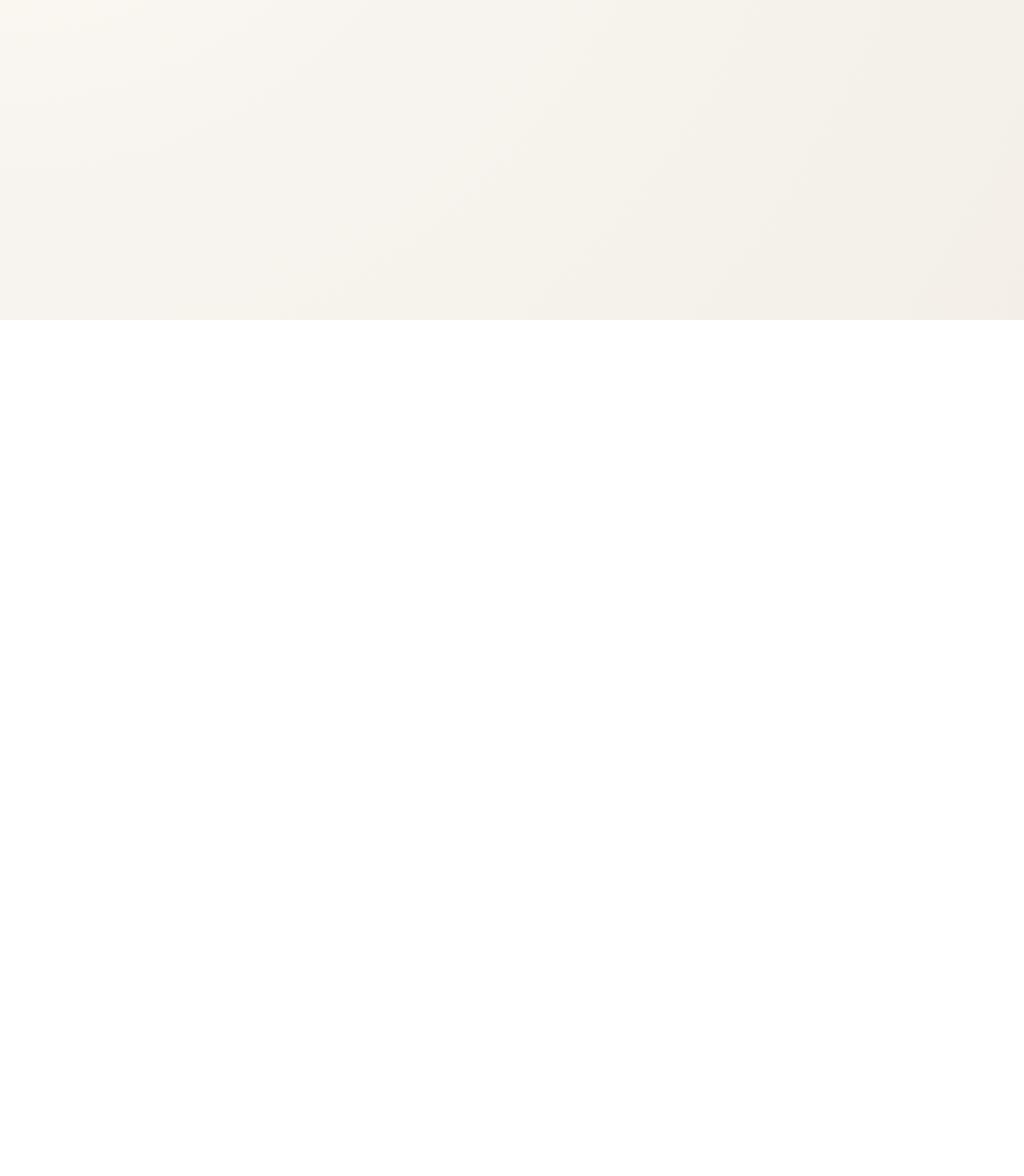
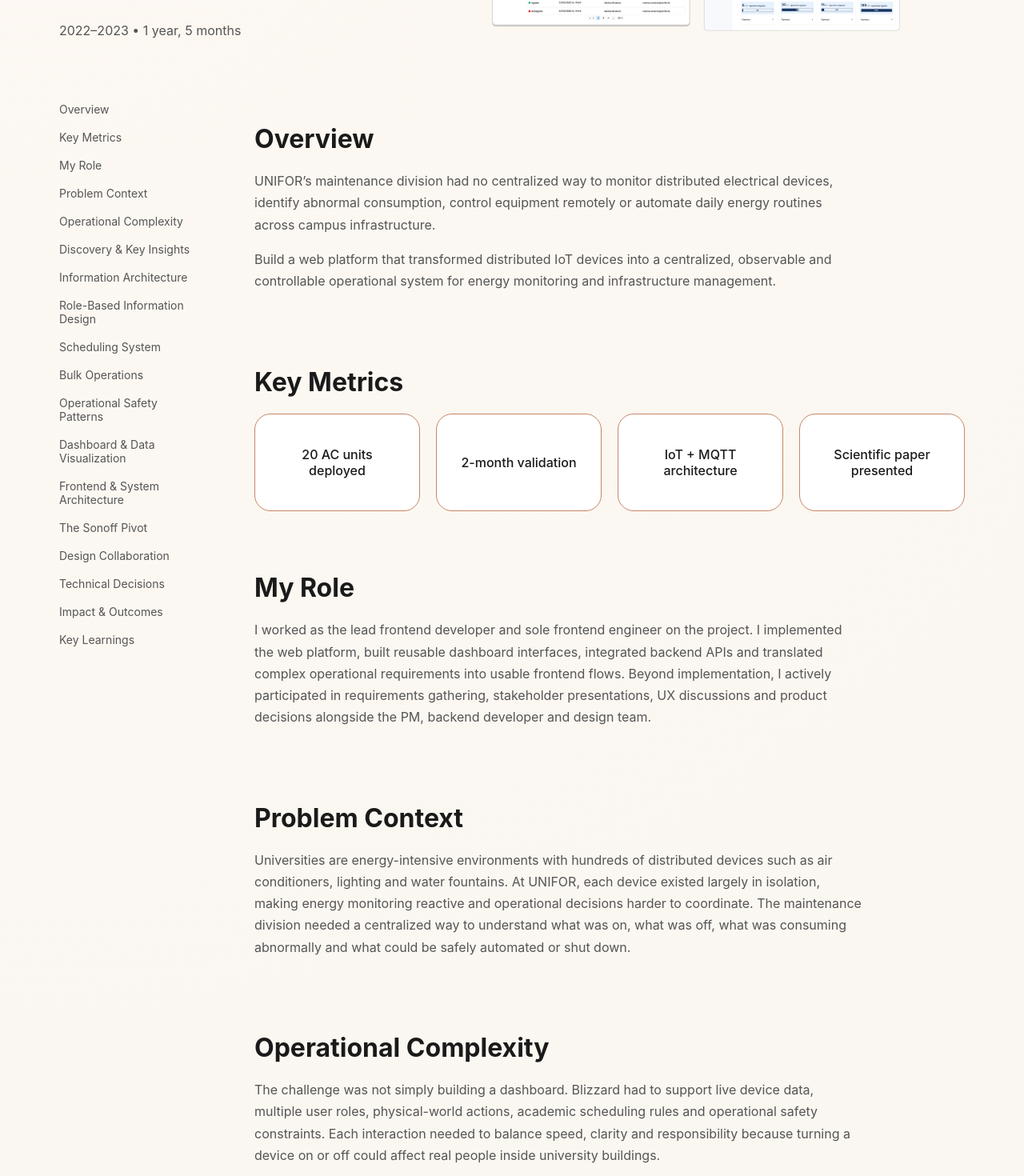
Before and after one commit to ThamiStoppelli/Portfolio, a React (Vite) app: page /project/blizzard in a window 1280 px wide. Shown: the part 400-1870 px from the top of the page at 80% size. Before the commit the page ends 800 px from the top, so only its background shows below. Built offline with nearby package versions, Linux system fonts and the light colour scheme.

Commit message:
Added info for blizzard project page

```diff
--- a/src/data/caseStudies.ts
+++ b/src/data/caseStudies.ts
@@ -282,136 +282,123 @@
         ]
     },
 
-    blizzard1: {
+    blizzard: {
         hero: {
             title: "Blizzard",
             role: "Lead Frontend Developer • UX Collaboration",
-            year: "2022",
-            duration: "1 year",
+            year: "2022–2023",
+            duration: "1 year, 5 months",
             description:
-            "Real-time energy monitoring and control platform focused on operational visibility, device management and scalable IoT integration.",
+            "IoT energy management platform for university infrastructure, focused on operational visibility, remote device control and scalable frontend architecture.",
             heroImage: "/images/blizzard/hero-mockup.png"
         },
 
         overview: {
             challenge:
-            "Universities and large facilities often struggle with fragmented monitoring systems, limited operational visibility and inefficient energy management workflows. Operators lack centralized real-time insights and intuitive interfaces for monitoring and controlling infrastructure.",
+            "UNIFOR’s maintenance division had no centralized way to monitor distributed electrical devices, identify abnormal consumption, control equipment remotely or automate daily energy routines across campus infrastructure.",
             goal:
-            "Develop a scalable real-time monitoring platform capable of consolidating energy consumption, device management and operational analytics into a centralized and intuitive dashboard experience."
+            "Build a web platform that transformed distributed IoT devices into a centralized, observable and controllable operational system for energy monitoring and infrastructure management."
         },
 
         metrics: [
-            "Real-time monitoring",
-            "IoT integration",
-            "Remote device control",
-            "Awarded scientific paper"
+            "20 AC units deployed",
+            "2-month validation",
+            "IoT + MQTT architecture",
+            "Scientific paper presented"
         ],
 
         sections: [
             {
             title: "My Role",
             text:
-                "I worked as the lead frontend developer for the project, responsible for implementing the dashboard architecture, building the user interface and translating product requirements into scalable frontend solutions. I also actively participated in UX discussions, stakeholder presentations, usability decisions and technical communication throughout the project lifecycle."
+                "I worked as the lead frontend developer and sole frontend engineer on the project. I implemented the web platform, built reusable dashboard interfaces, integrated backend APIs and translated complex operational requirements into usable frontend flows. Beyond implementation, I actively participated in requirements gathering, stakeholder presentations, UX discussions and product decisions alongside the PM, backend developer and design team."
             },
-
             {
-            title: "Problem Space",
+            title: "Problem Context",
             text:
-                "Energy monitoring systems are often fragmented, overly technical and difficult to operate efficiently. Operators usually need to navigate disconnected tools, interpret complex datasets and manually monitor infrastructure health without centralized operational visibility. This creates inefficiencies in maintenance, delayed responses and poor energy optimization."
+                "Universities are energy-intensive environments with hundreds of distributed devices such as air conditioners, lighting and water fountains. At UNIFOR, each device existed largely in isolation, making energy monitoring reactive and operational decisions harder to coordinate. The maintenance division needed a centralized way to understand what was on, what was off, what was consuming abnormally and what could be safely automated or shut down."
             },
-
             {
-            title: "Research & Discovery",
-            image: "/images/blizzard/research-discovery.png",
+            title: "Operational Complexity",
+            image: "/images/blizzard/operational-complexity.png",
             text:
-                "The discovery phase focused on understanding operational workflows, monitoring pain points and infrastructure management needs within a university environment. Key findings revealed the importance of real-time visibility, simplified dashboard interactions and centralized control mechanisms for operators managing multiple electrical systems simultaneously."
+                "The challenge was not simply building a dashboard. Blizzard had to support live device data, multiple user roles, physical-world actions, academic scheduling rules and operational safety constraints. Each interaction needed to balance speed, clarity and responsibility because turning a device on or off could affect real people inside university buildings."
             },
-
             {
-            title: "Benchmark & Competitive Analysis",
-            image: "/images/blizzard/benchmarking.png",
+            title: "Discovery & Key Insights",
+            image: "/images/blizzard/discovery-insights.png",
             text:
-                "A competitive analysis was conducted across industrial monitoring and energy management platforms such as Schneider Electric EcoStruxure, Siemens Desigo CC, ABB Ability and GE Digital. Most systems prioritized technical depth but introduced high complexity, dense interfaces and steep learning curves. Blizzard aimed to simplify operational workflows through a cleaner dashboard architecture and more intuitive monitoring experience."
+                "Requirements gathering with the DMO operations team revealed three key insights: operators searched through both spatial and categorical mental models; routine manual control should be the exception rather than the goal; and scheduling needed to follow the university’s own academic time-slot vocabulary instead of generic clock time."
             },
-
             {
-            title: "Product Strategy",
+            title: "Information Architecture",
+            image: "/images/blizzard/information-architecture.png",
             text:
-                "The platform was designed around centralized operational visibility. Instead of exposing raw technical infrastructure directly to users, the interface abstracts complex IoT data into actionable monitoring states, device controls and automation workflows. This approach improves usability while preserving scalability for larger infrastructures."
+                "The product was structured around two parallel taxonomies. Users could navigate devices spatially through buildings, rooms and equipment, or categorically through device types such as air conditioners. This dual structure respected how maintenance staff actually think: sometimes the question is where the issue is, and sometimes it is what type of device is causing it."
             },
-
             {
-            title: "System Architecture",
+            title: "Role-Based Information Design",
+            image: "/images/blizzard/role-based-access.png",
+            text:
+                "Blizzard was designed around three operational roles: Operador, Administrador and Gestor. The interface grows with each role’s responsibilities, but access was not treated only as security. It was also an information design decision. Frontline operators do not see aggregate consumption dashboards or financial analytics because that information is not part of their daily work."
+            },
+            {
+            title: "Scheduling System",
+            image: "/images/blizzard/scheduling-system.png",
+            text:
+                "The scheduling system was built around UNIFOR’s academic time-slot language, using blocks such as MAB, MCD, MEF, TAB, TCD, TEF, NAB and NCD. Instead of asking users to translate institutional routines into generic clock times, the interface speaks the same language already used by staff."
+            },
+            {
+            title: "Bulk Operations",
+            image: "/images/blizzard/bulk-operations.png",
+            text:
+                "Because operators needed to manage many devices at once, bulk actions were designed as a primary affordance. Users could select multiple devices, see the number of selected items and perform group actions through confirmation flows. Managing an entire set of devices should take a few intentional steps, not dozens of repetitive clicks."
+            },
+            {
+            title: "Operational Safety Patterns",
+            image: "/images/blizzard/confirmation-modals.png",
+            text:
+                "Every physical-world action required confirmation. In most digital products, confirmation modals can feel like friction. In Blizzard, they were a safety mechanism. Turning off equipment in an active classroom affects physical spaces, so the interface needed to prevent accidental actions while keeping workflows efficient."
+            },
+            {
+            title: "Dashboard & Data Visualization",
+            image: "/images/blizzard/data-visualization.png",
+            text:
+                "The dashboard translates operational and energy data into visual surfaces that support fast decision-making. Charts, status indicators, consumption cards and alert panels were structured to make live readings, daily consumption, costs and comparative trends easier to scan without overwhelming operators or administrators."
+            },
+            {
+            title: "Frontend & System Architecture",
             image: "/images/blizzard/system-architecture.png",
             text:
-                "The system architecture connects IoT devices, monitoring services and dashboard interfaces into a centralized operational layer. Real-time infrastructure data flows through backend services into monitoring modules responsible for device visualization, automation scheduling and remote management."
+                "The system connects Sonoff IoT devices to an MQTT broker, where backend services process telemetry and continuously update MongoDB. The frontend consumes this state through REST APIs using axios. The real-time guarantee lives in the backend and persistence layer, while the frontend focuses on making that constantly changing system understandable, actionable and visually stable."
             },
-
             {
-            title: "User Flows",
-            image: "/images/blizzard/user-flows.png",
+            title: "The Sonoff Pivot",
+            image: "/images/blizzard/sonoff-pivot.png",
             text:
-                "Core flows were designed around three primary actions: monitoring energy consumption, remotely controlling electrical devices and configuring automated operational schedules. Navigation and interaction patterns prioritized rapid status recognition and low-friction operational control."
+                "A major technical and business decision emerged during development: replacing custom-built Blizzard hardware with commercial Sonoff IoT devices. The custom device cost around R$180 per unit, while Sonoff cost around R$88.75, reducing the estimated cost for 128 units from R$23,040 to R$11,360. Because the architecture was device-agnostic above the hardware layer, the frontend and product structure absorbed the pivot without requiring a redesign."
             },
-
             {
-            title: "Early Exploration",
-            image: "/images/blizzard/wireframes.png",
+            title: "Design Collaboration",
+            image: "/images/blizzard/design-collaboration.png",
             text:
-                "Initial explorations focused on dashboard hierarchy, real-time visualization patterns and operational clarity. Early wireframes tested different layouts for monitoring density, component prioritization and rapid scanning across multiple infrastructure states."
+                "Although my official role was frontend developer, I participated deeply in UX and product conversations. I contributed to discussions around information density, card hierarchy, empty states, scheduling flows, confirmation modals and location navigation. I was not the visual designer, but I helped ensure the implemented interface worked under real data, real workflows and real operational constraints."
             },
-
             {
-            title: "Dashboard Design System",
-            image: "/images/blizzard/design-system.png",
+            title: "Technical Decisions",
             text:
-                "A modular dashboard system was established to maintain consistency across monitoring cards, charts, tables and operational controls. The visual structure prioritized readability, fast information scanning and clear hierarchy for data-heavy environments."
+                "Several engineering decisions were made deliberately based on project context. The frontend used React, JavaScript, CSS, styled-components, axios, react-router-dom, recharts and Material UI. State management remained simple, relying on React hooks and a focused AuthContext instead of adding Redux prematurely. The architecture prioritized pragmatic delivery, maintainability and clear separation between UI, API communication and IoT data flow."
             },
-
-            {
-            title: "Engineering & Frontend Architecture",
-            image: "/images/blizzard/frontend-architecture.png",
-            text:
-                "The frontend architecture was structured around modular and reusable components, enabling scalable dashboard development and maintainable real-time rendering flows. State management, API communication and visualization layers were organized to support continuous operational updates without compromising interface responsiveness."
-            },
-
-            {
-            title: "Real-Time Data Visualization",
-            image: "/images/blizzard/data-visualization.png",
-            text:
-                "The dashboard translates complex operational and energy datasets into simplified visual interfaces using charts, status indicators and monitoring modules. The goal was to reduce cognitive overload while maintaining precise operational visibility for decision-making."
-            },
-
-            {
-            title: "From Concept to Implementation",
-            image: "/images/blizzard/concept-to-implementation.png",
-            text:
-                "The project evolved from initial operational requirements into a fully functional monitoring platform through close collaboration between development, research and product discussions. Frontend implementation translated complex infrastructure workflows into scalable and intuitive dashboard interactions."
-            },
-
-            {
-            title: "Technical Stack",
-            text:
-                "The platform was developed using modern web technologies focused on scalability and real-time responsiveness. The frontend architecture relied on reusable component structures, API integrations and dynamic rendering strategies to support continuous monitoring workflows and IoT communication."
-            },
-
-            {
-            title: "Challenges & Tradeoffs",
-            text:
-                "One of the primary challenges involved balancing technical complexity with usability. Industrial monitoring systems naturally expose dense operational information, requiring careful prioritization of hierarchy, feedback states and interaction flows to avoid cognitive overload while preserving functional depth."
-            },
-
             {
             title: "Impact & Outcomes",
             image: "/images/blizzard/project-outcomes.png",
             text:
-                "Blizzard consolidated fragmented monitoring workflows into a centralized operational platform capable of improving visibility, simplifying infrastructure management and supporting more efficient energy monitoring processes. The project also resulted in an awarded scientific paper presented before an academic evaluation board."
+                "Blizzard was deployed to approximately 20 air-conditioning units in UNIFOR’s Bloco D and validated by the DMO operations team over a two-month period. The platform was operational at handoff and designed to scale to additional infrastructure categories such as lighting and water fountains. The project was also documented in a scientific article presented at UNIFOR’s XXVIII Encontro de Iniciação à Pesquisa."
             },
-
             {
-            title: "Impact & Learnings",
+            title: "Key Learnings",
             text:
-                "This project strengthened my experience building scalable frontend systems for real-world operational environments while collaborating closely with product and UX discussions. It reinforced the importance of translating technically complex workflows into interfaces that remain intuitive, actionable and operationally efficient."
+                "Blizzard taught me that frontend development in complex systems is not only about implementing screens. It is about understanding workflows, respecting domain language, designing around operational responsibility and making technical complexity usable. The project also reinforced that real-time behavior is a system property, not just a frontend feature, and that mature engineering sometimes means choosing the simpler, more maintainable solution over the most custom one."
             }
         ]
     },
```
Also changed, not shown: public/images/blizzard/hero-mockup.png (added).
